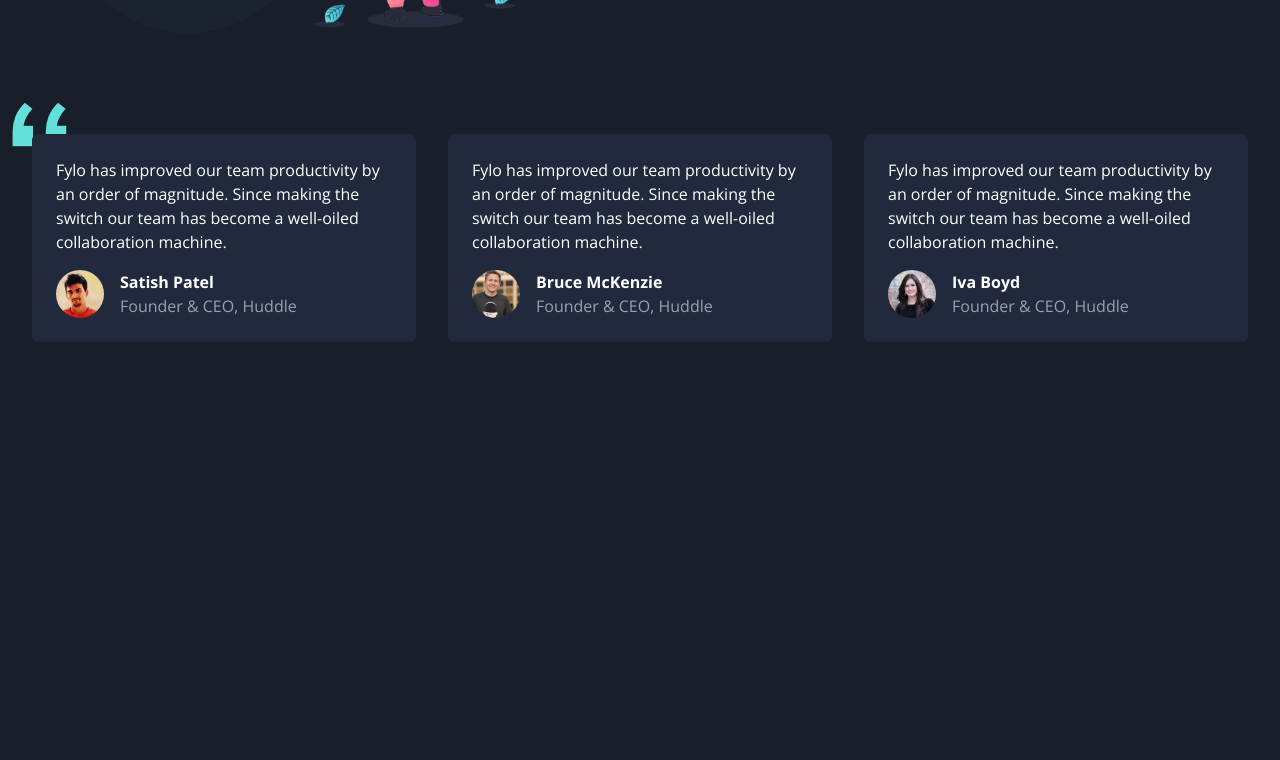
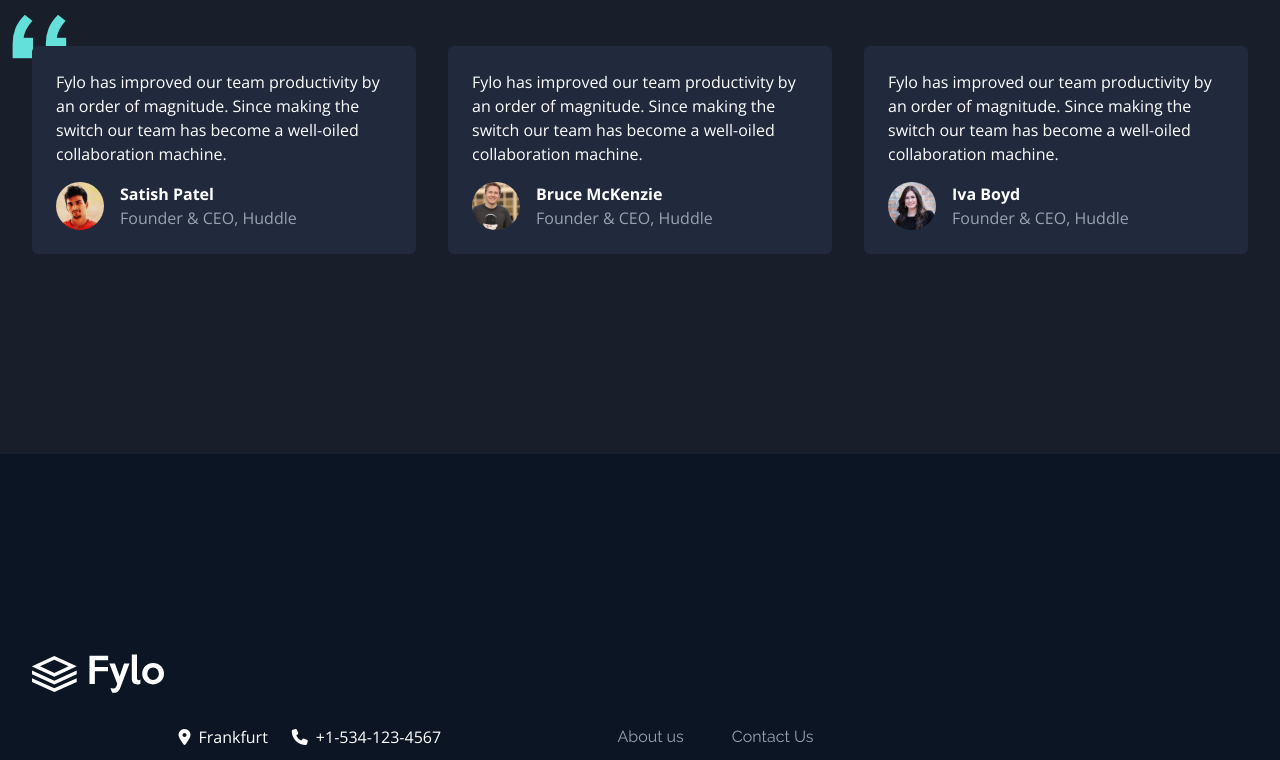
Before and after one commit to Friendlesso/Fylo-Landing-Page, a React (Vite) app: page / in a window 1280 px wide. Shown: the part 2000-2760 px from the top of the page. Before the commit the page ends 2374 px from the top, so only its background shows below. Built offline with nearby package versions, Linux system fonts and the light colour scheme.

Commit message:
Finished the footer Section and its styling

```diff
--- a/src/App.tsx
+++ b/src/App.tsx
@@ -1,3 +1,4 @@
+import { Footer } from "./components/Footer/Footer"
 import Header from "./components/Header/Header"
 import HomePage from "./pages/HomePage"
 
@@ -7,6 +8,7 @@ function App() {
     <>
       <Header />
       <HomePage />
+      <Footer />
     </>
   )
 }
--- /dev/null
+++ b/src/components/Footer/Footer.tsx
@@ -0,0 +1,18 @@
+import Logo from "../ui/Logo"
+import FooterContantInfo from "./FooterContactInfo"
+import FooterLinks from "./FooterLinks"
+import FooterSocials from "./FooterSocials"
+
+
+export function Footer() {
+  return (
+    <footer className="bg-(--footer-bg-color) p-8 pt-50">
+      <Logo />
+      <div className="flex md:flex-row flex-col justify-center lg:gap-40 md:gap-10 gap-5">
+        <FooterContantInfo />
+        <FooterLinks />
+        <FooterSocials />
+      </div>
+    </footer>
+  )
+}
--- /dev/null
+++ b/src/components/Footer/FooterContactInfo.tsx
@@ -0,0 +1,24 @@
+import Info from "./Info";
+
+export default function FooterContantInfo() {
+  return (
+
+    <div className="flex items-start gap-6 md:flex-row flex-col mt-8">
+      <Info
+        icon="fa-solid fa-location-dot"
+        text="Frankfurt"
+      />
+      <div className="flex flex-col gap-6">
+        <Info
+          icon="fa-solid fa-phone"
+          text="+1-534-123-4567"
+        />
+        <Info
+          icon="fa-solid fa-envelope"
+          text="example@fylo.com"
+        />
+      </div>
+    </div>
+
+  )
+}
--- /dev/null
+++ b/src/components/Footer/FooterLinks.tsx
@@ -0,0 +1,32 @@
+import { LEGAL_LINKS, PAGE_LINKS } from "../../data/footerLinks";
+import Link from "../ui/Link";
+
+
+export default function FooterLinks() {
+  return (
+    <div className="flex md:flex-row flex-col md:gap-12 gap-8 my-8">
+      <div className="flex flex-col gap-2">
+        {PAGE_LINKS.map(link => (
+          <Link
+            key={link.label}
+            className=" text-gray-400 hover:text-white w-fit"
+            href={link.href}
+          >
+            {link.label}
+          </Link>
+        ))}
+      </div>
+      <div className="flex flex-col gap-2">
+        {LEGAL_LINKS.map(link => (
+          <Link
+            key={link.label}
+            className=" text-gray-400 hover:text-white w-fit"
+            href={link.href}
+          >
+            {link.label}
+          </Link>
+        ))}
+      </div>
+    </div>
+  )
+}
--- /dev/null
+++ b/src/components/Footer/FooterSocials.tsx
@@ -0,0 +1,26 @@
+import Link from "../ui/Link";
+
+export default function FooterSocials() {
+  return (
+    <div className="text-white *:hover:text-(--teal-200) flex items-center md:justify-start justify-center gap-4">
+      <Link
+        className=" border rounded-full w-8 h-8 flex items-center justify-center"
+        href="/"
+      >
+        <i className="fa-brands fa-facebook "></i>
+      </Link>
+      <Link
+        className="border rounded-full w-8 h-8 flex items-center justify-center"
+        href="/"
+      >
+        <i className="fa-brands fa-x"></i>
+      </Link>
+      <Link
+        className="border rounded-full w-8 h-8 flex items-center justify-center"
+        href="/"
+      >
+        <i className="fa-brands fa-youtube"></i>
+      </Link>
+    </div>
+  )
+}
--- /dev/null
+++ b/src/components/Footer/Info.tsx
@@ -0,0 +1,15 @@
+type InfoProps = {
+  icon: string;
+  text: string;
+}
+
+export default function Info({
+  icon, text
+}: InfoProps) {
+ return (
+  <div className="text-white flex items-center gap-2">
+    <i className={icon} />
+    <p>{text}</p>
+  </div>
+ )
+}
--- a/src/components/Header/Header.tsx
+++ b/src/components/Header/Header.tsx
@@ -1,13 +1,13 @@
-import HeaderLogo from "./HeaderLogo";
+import Logo from "../ui/Logo";
 import HeaderNav from "./HeaderNav";
 
 export default function Header() {
   return (
-      <header
-        className="flex items-center justify-between"
-      >
-        <HeaderLogo />
-        <HeaderNav />
-      </header>
+    <header
+      className="flex items-center justify-between p-8"
+    >
+      <Logo />
+      <HeaderNav />
+    </header>
   )
 }
--- a/src/components/Header/HeaderLogo.tsx
+++ /dev/null
@@ -1,9 +0,0 @@
-import Logo from '../../assets/logo.svg';
-
-export default function HeaderLogo() {
-  return(
-    <div>
-      <img className='md:w-33 w-22' src={Logo} alt="Fylo logo" />
-    </div>
-  )
-}
--- /dev/null
+++ b/src/components/ui/Logo.tsx
@@ -0,0 +1,9 @@
+import LogoImg from '../../assets/logo.svg';
+
+export default function Logo() {
+  return(
+    <div>
+      <img className='md:w-33 w-22' src={LogoImg} alt="Fylo logo" />
+    </div>
+  )
+}
--- /dev/null
+++ b/src/data/footerLinks.ts
@@ -0,0 +1,33 @@
+export const PAGE_LINKS = [
+  {
+    label: "About us",
+    href: "/"
+  },
+  {
+    label: "Jobs",
+    href: "/"
+  },
+  {
+    label: "Press",
+    href: "/"
+  },
+  {
+    label: "Blog",
+    href: "/"
+  },
+]
+
+export const LEGAL_LINKS = [
+  {
+    label: "Contact Us",
+    href: "/"
+  },
+  {
+    label: "Terms",
+    href: "/"
+  },
+  {
+    label: "Privacy",
+    href: "/"
+  },
+]
--- a/src/index.css
+++ b/src/index.css
@@ -5,6 +5,7 @@
 :root {
   --main-bg-color: hsl(218, 28%, 13%);
   --quotes-bg-color: hsl(219, 30%, 18%);
+  --footer-bg-color: hsl(216, 53%, 9%);
 
   --teal-200: hsl(176, 68%, 64%);
   --cyan-500: hsl(198, 60%, 50%);
@@ -12,6 +13,5 @@
 
 body {
   background-color: var(--main-bg-color);
-  padding: 2rem;
   font-family: 'Open Sans', Arial, Helvetica, sans-serif;
 }
--- a/src/pages/HomePage.tsx
+++ b/src/pages/HomePage.tsx
@@ -5,7 +5,7 @@ import ValueProposition from "../components/ValueProposition/ValueProposition";
 
 export default function HomePage() {
   return (
-    <main className="flex flex-col gap-25 mt-5 items-center">
+    <main className="flex flex-col gap-15 pt-5 mx-8 items-center pb-50">
       <HeroSection />
       <FeaturesList />
       <ValueProposition />
```
